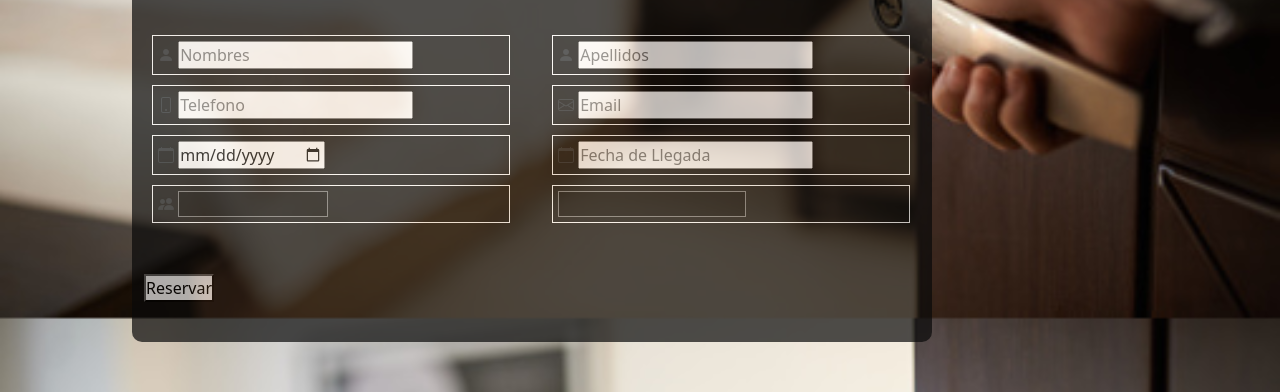
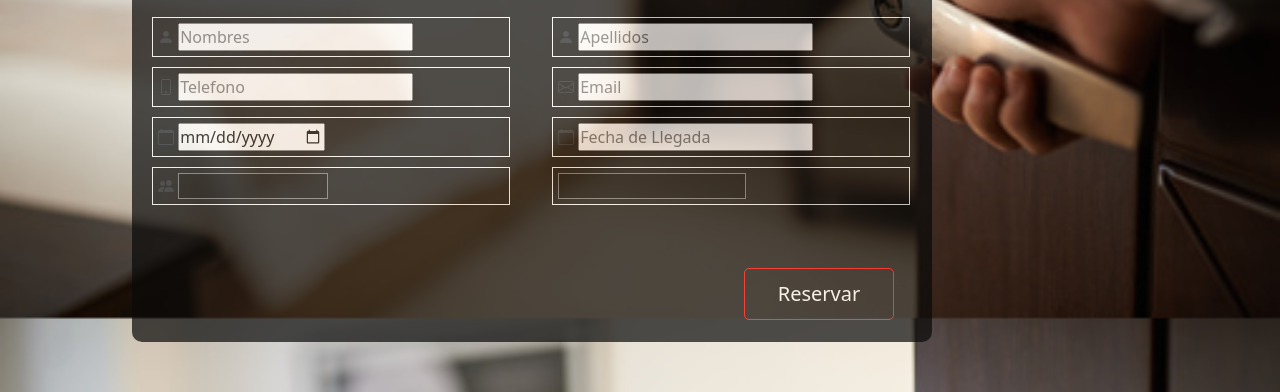
Before and after one commit to FeroDome/proyecto, a website: page pages/alojamiento.html in a window 1280 px wide. Shown: the part 536-928 px from the top of the page. Drawn offline with nearby package versions, Linux system fonts and the light colour scheme; some icons are missing.

Commit message:
boton reservar

```diff
--- a/pages/alojamiento.html
+++ b/pages/alojamiento.html
@@ -143,9 +143,9 @@
                     </div>
 
 
-                    <div>
+                    <div class="">
 
-                        <button type="submit" value="Submit" id="submit-btn">Reservar</button>
+                        <button type="submit" value="Submit" class="submit-btn">Reservar</button>
 
                     </div>
                 </div>
```
